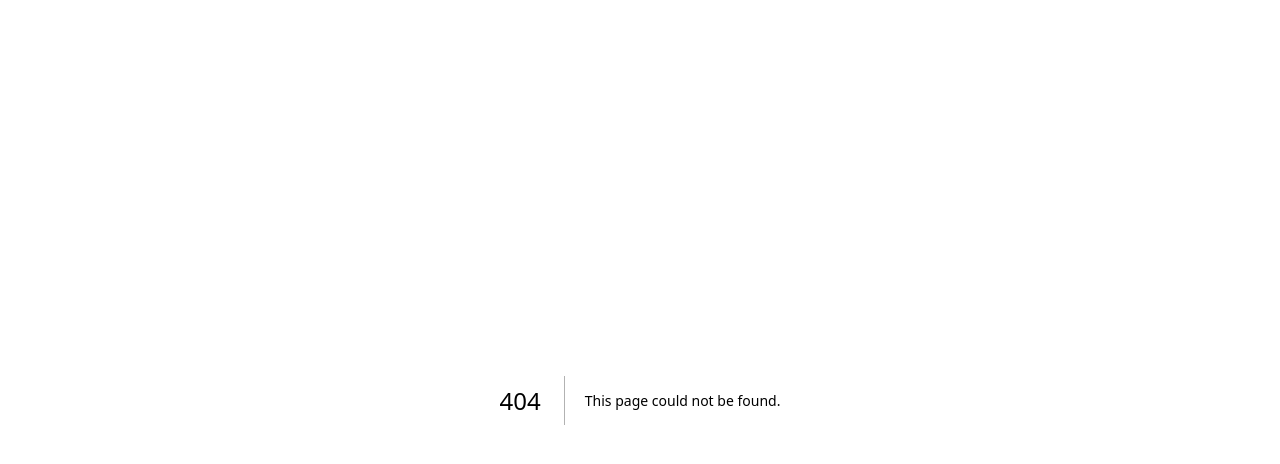
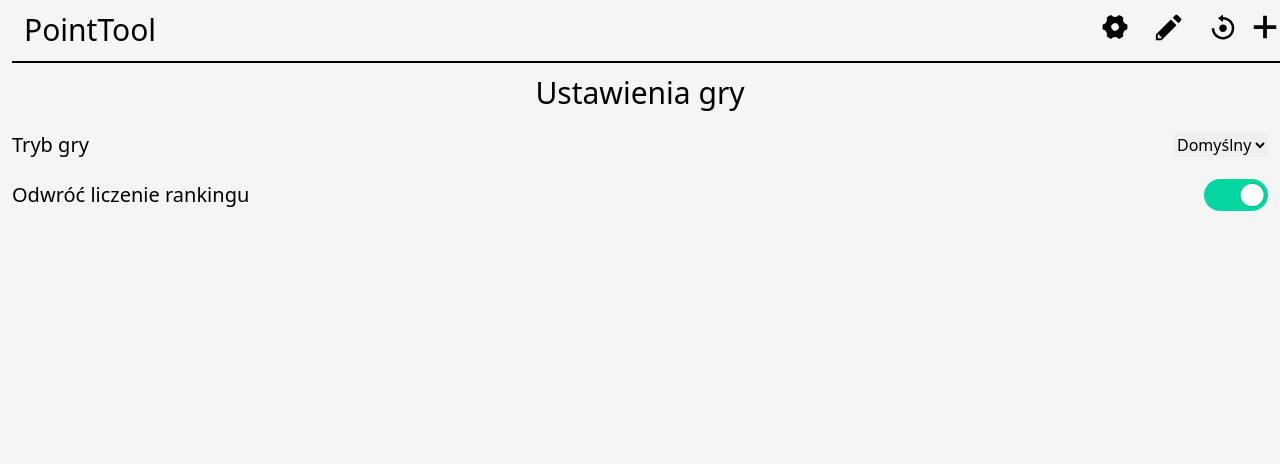
Before and after one commit to Dzban-Diego/punkTool, a Next.js app: page /settings in a window 1280 px wide. Before the commit this address had no page. Shown: the top 464 px of the page. Built offline with nearby package versions, Linux system fonts and the light colour scheme.

Commit message:
Dodanie ustawień

```diff
--- a/package.json
+++ b/package.json
@@ -17,6 +17,7 @@
     "react": "18.2.0",
     "react-dom": "18.2.0",
     "react-icons": "^4.7.1",
+    "react-select": "^5.7.4",
     "zod": "^3.20.6"
   },
   "devDependencies": {
--- a/src/components/Header.tsx
+++ b/src/components/Header.tsx
@@ -1,16 +1,15 @@
+import Link from "next/link";
+import { useRouter } from "next/router";
 import React, { memo, useState } from "react";
 import { BiReset } from "react-icons/bi";
 import { GoPencil, GoPlus } from "react-icons/go";
+import { RiSettings4Fill } from "react-icons/ri";
+import usePlayersInit from "~/utils/usePlayers";
 
-type HeaderType = {
-  reset: () => void;
-  addPlayer: () => void;
-  edit: boolean;
-  setEdit: (v: boolean) => void;
-};
-const Header: React.FC<HeaderType> = memo(
-  ({ reset, addPlayer, setEdit, edit }) => {
+const Header: React.FC = memo(() => {
+  const router = useRouter();
   const [enableReset, setEnableReset] = useState(false);
+  const { reset, editMode, setEditMode, addPlayer } = usePlayersInit();
 
   function handleReset() {
     if (enableReset) {
@@ -30,16 +29,27 @@ const Header: React.FC<HeaderType> = memo(
         "mx-3 flex w-full justify-between border-b-2 border-b-black p-3 align-middle text-3xl"
       }
     >
-        PointTool
+      <Link href="/">PointTool</Link>
       <div>
         <button
           className="mx-3"
-            onClick={() => setEdit(!edit)}
+          onClick={() => router.push("/settings")}
+          aria-label="settings"
+        >
+          <RiSettings4Fill
+            size={30}
+            color={editMode ? "red" : "black"}
+            className={"transition-colors"}
+          />
+        </button>
+        <button
+          className="mx-3"
+          onClick={() => setEditMode?.(!editMode)}
           aria-label="reset"
         >
           <GoPencil
             size={30}
-              color={edit ? "red" : "black"}
+            color={editMode ? "red" : "black"}
             className={"transition-colors"}
           />
         </button>
@@ -55,8 +65,7 @@ const Header: React.FC<HeaderType> = memo(
       </div>
     </h1>
   );
-  }
-);
+});
 
 Header.displayName = "Header";
 
--- /dev/null
+++ b/src/components/Switch.tsx
@@ -0,0 +1,28 @@
+import React from "react";
+
+type Props = {
+  isOn: boolean;
+  handleToggle: () => void;
+  onColor?: string;
+};
+
+export default function Switch({ isOn, handleToggle, onColor }: Props) {
+  return (
+    <>
+      <input
+        checked={isOn}
+        onChange={handleToggle}
+        className="react-switch-checkbox"
+        id={`react-switch-new`}
+        type="checkbox"
+      />
+      <label
+        style={{ background: isOn ? (onColor || "#06D6A0") : "#EAEAEA"}}
+        className="react-switch-label"
+        htmlFor={`react-switch-new`}
+      >
+        <span className={`react-switch-button`} />
+      </label>
+    </>
+  );
+}
--- a/src/pages/_app.tsx
+++ b/src/pages/_app.tsx
@@ -1,9 +1,17 @@
 import { type AppType } from "next/dist/shared/lib/utils";
 
 import "~/styles/globals.css";
+import { GameSettingsProvider } from "~/utils/useGameSettings";
+import { PlayersProvider } from "~/utils/usePlayers";
 
 const MyApp: AppType = ({ Component, pageProps }) => {
-  return <Component {...pageProps} />;
+  return (
+    <GameSettingsProvider>
+      <PlayersProvider>
+        <Component {...pageProps} />
+      </PlayersProvider>
+    </GameSettingsProvider>
+  );
 };
 
 export default MyApp;
--- a/src/pages/index.tsx
+++ b/src/pages/index.tsx
@@ -1,15 +1,14 @@
 import { type NextPage } from "next";
 import Head from "next/head";
 import Player from "~/components/Player";
-import { useEffect, useMemo, useState } from "react";
+import { useEffect, useMemo } from "react";
 import React from "react";
 import { useAutoAnimate } from "@formkit/auto-animate/react";
-import usePlayers from "~/utils/usePlayers";
+import usePlayersInit from "~/utils/usePlayers";
 import Keyboard from "~/components/Keyboard";
 import Header from "~/components/Header";
 
 const Home: NextPage = () => {
-  const [edit, setEdit] = useState(false);
   const [playersList] = useAutoAnimate({
     duration: 200,
   });
@@ -17,9 +16,7 @@ const Home: NextPage = () => {
   const {
     playersLength,
     players,
-    reset,
     setPlayer,
-    addPlayer,
     movePlayerUp,
     movePlayerDown,
     setSelectedPlayer,
@@ -27,7 +24,8 @@ const Home: NextPage = () => {
     playersCount,
     setPlayerPoints,
     removePlayer,
-  } = usePlayers();
+    editMode,
+  } = usePlayersInit();
 
   const playersInputRefs = useMemo(() => {
     return Array.from({ length: playersLength }, () =>
@@ -50,13 +48,8 @@ const Home: NextPage = () => {
         <link rel="icon" href="/favicon.ico" />
       </Head>
       <main className="flex max-h-screen min-h-screen flex-col items-center">
-        <Header
-          reset={reset}
-          addPlayer={addPlayer}
-          edit={edit}
-          setEdit={setEdit}
-        />
-        <div className={"flex flex-col overflow-scroll p-3 w-full"}>
+        <Header />
+        <div className={"flex w-full flex-col overflow-scroll p-3"}>
           <div className={"w-full justify-between"} ref={playersList}>
             {players.map((player, index) => (
               <Player
@@ -65,9 +58,9 @@ const Home: NextPage = () => {
                 key={player.id}
                 setPlayer={setPlayer}
                 player={player}
+                edit={editMode}
                 select={() => setSelectedPlayer(index)}
                 remove={() => removePlayer(index)}
-                edit={edit}
                 moveUp={() => movePlayerUp(index)}
                 moveDown={() => movePlayerDown(index)}
               />
--- /dev/null
+++ b/src/pages/settings.tsx
@@ -0,0 +1,45 @@
+import React from "react";
+import Header from "~/components/Header";
+import Switch from "~/components/Switch";
+import useGameSettings from "~/utils/useGameSettings";
+
+export default function Page() {
+  const { rankMode, gameMode, setRankMode, setGameMode } = useGameSettings();
+
+  const gameModeValues: { value: typeof gameMode; label: string }[] = [
+    { value: "default", label: "Domyślny" },
+    { value: "darts", label: "Lotki" },
+    { value: "thousand", label: "Tysiąc" },
+  ];
+
+  return (
+    <div>
+      <Header />
+      <main className="p-3">
+        <h1 className="text-center text-3xl">Ustawienia gry</h1>
+        <div className="row mt-5 flex items-center justify-between">
+          <h2 className="text-xl">Tryb gry</h2>
+          <select
+            onChange={(e) => setGameMode(e.target.value as typeof gameMode)}
+            value={gameMode}
+          >
+            {gameModeValues.map((mode) => (
+              <option key={mode.value} value={mode.value}>
+                {mode.label}
+              </option>
+            ))}
+          </select>
+        </div>
+        <div className="row mt-5 flex items-center justify-between">
+          <h2 className="text-xl">Odwróć liczenie rankingu</h2>
+          <Switch
+            isOn={rankMode === "reverse"}
+            handleToggle={() =>
+              setRankMode(rankMode === "reverse" ? "default" : "reverse")
+            }
+          />
+        </div>
+      </main>
+    </div>
+  );
+}
--- a/src/styles/globals.css
+++ b/src/styles/globals.css
@@ -24,3 +24,40 @@ input {
 		transform: translateX(0);
 	}
 }
+
+.react-switch-checkbox {
+  height: 0;
+  width: 0;
+  visibility: hidden;
+}
+
+.react-switch-label {
+  display: flex;
+  align-items: center;
+  justify-content: space-between;
+  cursor: pointer;
+  width: 4rem;
+  height: 2rem;
+  background: grey;
+  border-radius: 100px;
+  position: relative;
+  transition: background-color .2s;
+}
+
+.react-switch-label .react-switch-button {
+  content: '';
+  position: absolute;
+  top: .3rem;
+  left: .3rem;
+  width: 1.4rem;
+  height: 1.4rem;
+  border-radius: 45px;
+  transition: 0.2s;
+  background: #fff;
+  box-shadow: 0 0 2px 0 rgba(10, 10, 10, 0.29);
+}
+
+.react-switch-checkbox:checked + .react-switch-label .react-switch-button {
+  left: calc(100% - .3rem);
+  transform: translateX(-100%);
+}
--- /dev/null
+++ b/src/utils/useGameSettings.tsx
@@ -0,0 +1,62 @@
+import React, { PropsWithChildren } from "react";
+import { useEffect, useState } from "react";
+import { z } from "zod";
+
+const GameModeSchema = z.enum(["thousand", "darts", "default"]);
+const RankModeSchema = z.enum(["default", "reverse"]);
+
+type GameMode = z.infer<typeof GameModeSchema>;
+type RankMode = z.infer<typeof RankModeSchema>;
+
+function useGameSettingsInit() {
+	const [gameMode, setGameMode] = useState<GameMode>("default");
+	const [rankMode, setRankMode] = useState<RankMode>("reverse");
+
+	useEffect(() => {
+		const gameMode = GameModeSchema.safeParse(
+			localStorage.getItem("gameMode")
+		);
+		const rankMode = RankModeSchema.safeParse(
+			localStorage.getItem("rankMode")
+		);
+
+		if (gameMode.success) {
+			setGameMode(gameMode.data);
+		}
+
+		if (rankMode.success) {
+			setRankMode(rankMode.data);
+		}
+	}, []);
+
+	useEffect(() => {
+		localStorage.setItem("gameMode", gameMode);
+		localStorage.setItem("rankMode", rankMode);
+	}, [gameMode, rankMode]);
+
+	return {
+		gameMode,
+		setGameMode,
+		rankMode,
+		setRankMode,
+	};
+}
+
+const GameSettingsContext = React.createContext<
+	ReturnType<typeof useGameSettingsInit>
+>(null!);
+const useGameSettings = () => React.useContext(GameSettingsContext);
+
+export const GameSettingsProvider: React.FC<PropsWithChildren> = ({
+	children,
+}) => {
+	const value = useGameSettingsInit();
+
+	return (
+		<GameSettingsContext.Provider value={value}>
+			{children}
+		</GameSettingsContext.Provider>
+	);
+};
+
+export default useGameSettings;
--- a/src/utils/usePlayers.ts
+++ b/src/utils/usePlayers.tsx
@@ -1,4 +1,12 @@
-import { useCallback, useEffect, useMemo, useState } from "react";
+import {
+	createContext,
+	PropsWithChildren,
+	useCallback,
+	useEffect,
+	useMemo,
+	useState,
+	useContext,
+} from "react";
 import { z } from "zod";
 
 const playerSchema = z.object({
@@ -17,7 +25,8 @@ const playerSchema = z.object({
 
 export type PlayerType = z.infer<typeof playerSchema>;
 
-const usePlayers = () => {
+const usePlayersInit = () => {
+	const [editMode, setEditMode] = useState(false);
 	const [players, setPlayers] = useState<PlayerType[]>([]);
 	const [selectedPlayer, setSelectedPlayer] = useState(0);
 	const playersCount = useMemo(() => players.length, [players]);
@@ -199,7 +208,19 @@ const usePlayers = () => {
 		setSelectedPlayer,
 		setPlayerPoints,
 		reset,
+		editMode,
+		setEditMode,
 	};
 };
 
+const PlayersContext = createContext<ReturnType<typeof usePlayersInit>>(null!);
+const usePlayers = () => useContext(PlayersContext);
+
+export const PlayersProvider: React.FC<PropsWithChildren> = ({ children }) => {
+	const value = usePlayersInit();
+	return (
+		<PlayersContext.Provider value={value}>{children}</PlayersContext.Provider>
+	);
+};
+
 export default usePlayers;
```
Also changed, not shown: 1 other file (tests, documents, lock files or other folders). Lines whose indentation alone changed are shown as unchanged.
